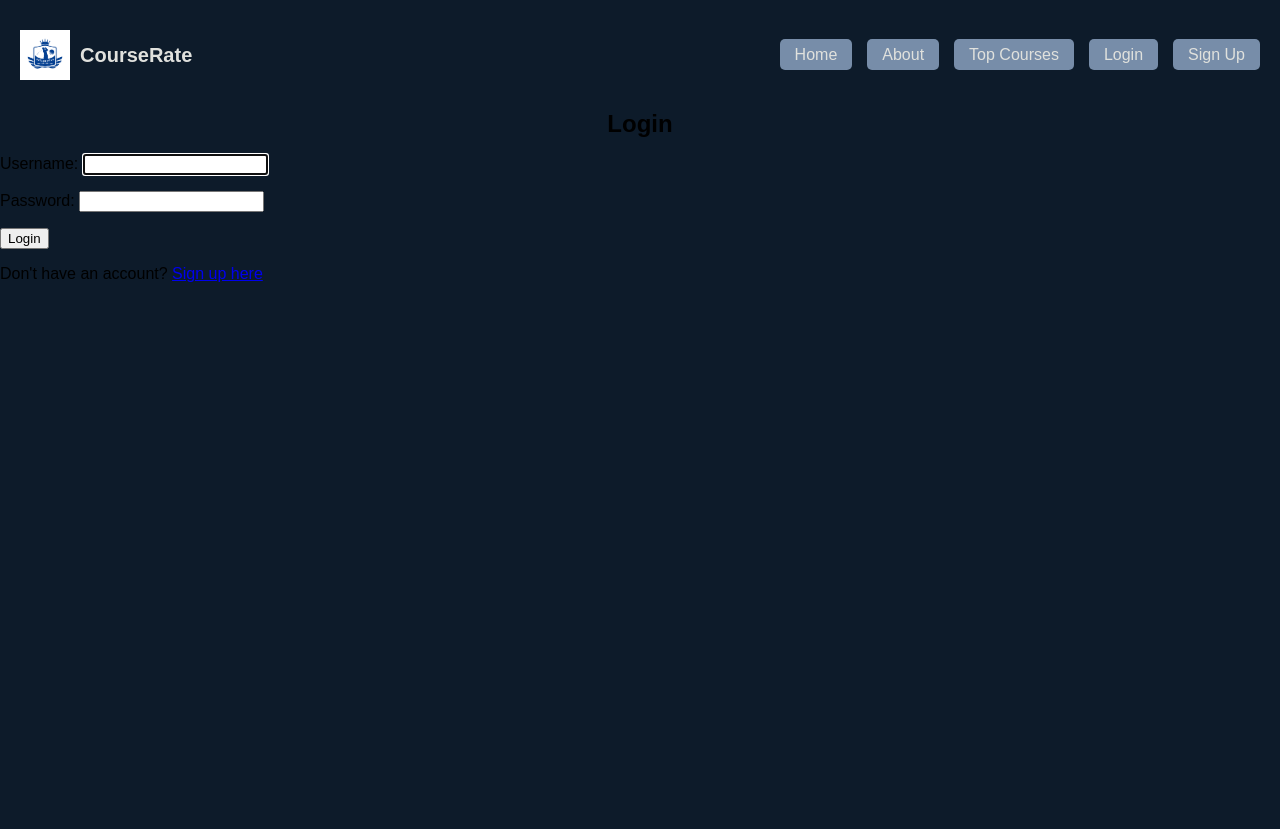
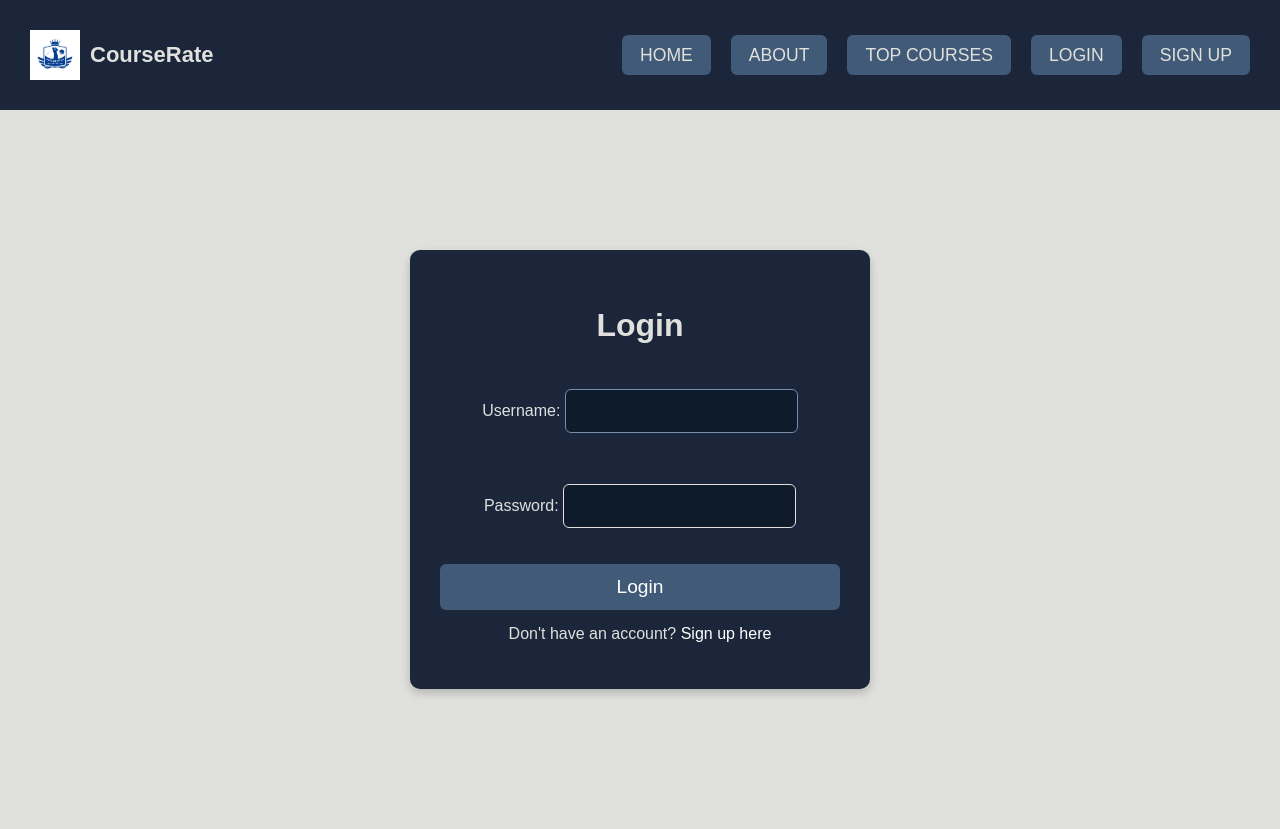
Before and after one commit to JWenham22/unit4-project, a Django app: page /login/ in a window 1280 px wide. Before the commit the page ends 282 px from the top, so only its background shows below. Run offline with Django 5.2, Linux system fonts and the light colour scheme.

Commit message:
finish up the project

```diff
--- a/main_app/static/css/base.css
+++ b/main_app/static/css/base.css
@@ -1,11 +1,12 @@
 body {
-    background-color: #0d1b2a;
+    background-color: #e0e1dd;
     margin: 0;
-    font-family: Arial, sans-serif;
+    font-family: 'Arial', sans-serif;
+    color: #E0E1DD;
 }
 
-h1 {
-    margin: auto;
+h2, h3 {
+    color: black;
     text-align: center;
 }
 
@@ -13,10 +14,10 @@ nav {
     display: flex;
     justify-content: space-between;
     align-items: center;
-    padding: 10px 20px;
-    background-color: #0d1b2a;
-    color: #e0e1dd;
-    height: 90px;
+    padding: 15px 30px;
+    background-color: #1B263B;
+    color: #E0E1DD;
+    height: 80px;
 }
 
 .nav-logo {
@@ -31,41 +32,53 @@ nav {
 }
 
 .site-title {
-    font-size: 20px;
+    font-size: 22px;
     font-weight: bold;
 }
 
 .nav-links {
     display: flex;
+    align-items: center;
     list-style: none;
     padding: 0;
     margin: 0;
 }
 
 .nav-links li {
-    margin-left: 15px;
+    margin-left: 20px;
 }
 
 .nav-links a {
     text-decoration: none;
+    color: #E0E1DD;
+    font-size: 1.1rem;
+    transition: color 0.3s;
 }
 
 .button {
-    background-color: #778da9;
-    color: #e0e1dd;
-    padding: 7px 15px;
-    border-radius: 5px;
+    background-color: #415A77;
+    color: #E0E1DD;
+    padding: 10px 18px;
+    border-radius: 6px;
+    font-size: 1rem;
+    text-transform: uppercase;
     transition: background-color 0.3s;
+    border: none;
+    cursor: pointer;
 }
 
 .button:hover {
-    background-color: #415a77;
+    background-color: #778DA9;
 }
 
-.logout-btn {
-    background-color: #dc3545;
+.logout-form {
+    display: flex;
+    align-items: center;
+    margin: 0;
 }
 
-.logout-btn:hover {
-    background-color: #a71d2a;
+main {
+    padding: 40px;
+    max-width: 1200px;
+    margin: auto;
 }
--- /dev/null
+++ b/main_app/static/css/login.css
@@ -0,0 +1,71 @@
+/* Center the login form */
+.login-container {
+    max-width: 400px;
+    margin: 100px auto;
+    padding: 30px;
+    background: #1B263B; /* Midnight Blue */
+    color: #E0E1DD; /* Light Gray */
+    text-align: center;
+    border-radius: 10px;
+    box-shadow: 0px 4px 10px rgba(0, 0, 0, 0.2);
+}
+
+/* Headings */
+.login-container h1 {
+    font-size: 2rem;
+    margin-bottom: 20px;
+}
+
+/* Form fields */
+.login-container form {
+    display: flex;
+    flex-direction: column;
+}
+
+/* Input fields */
+.login-container input {
+    padding: 12px;
+    margin: 10px 0;
+    border: 1px solid #E0E1DD;
+    border-radius: 6px;
+    background: #0D1B2A; /* Dark Navy */
+    color: #E0E1DD;
+    font-size: 1rem;
+}
+
+/* Focus on input fields */
+.login-container input:focus {
+    outline: none;
+    border-color: #778DA9; /* Dusty Blue */
+}
+
+/* Login Button */
+.login-container button {
+    background-color: #415A77; /* Steel Blue */
+    color: white;
+    padding: 12px;
+    border: none;
+    border-radius: 6px;
+    font-size: 1.2rem;
+    cursor: pointer;
+    transition: background 0.3s;
+    margin-top: 10px;
+}
+
+.login-container button:hover {
+    background-color: #778DA9; /* Dusty Blue */
+}
+
+/* Signup Link */
+.login-container p {
+    margin-top: 15px;
+}
+
+.login-container a {
+    color: white;
+    text-decoration: none;
+}
+
+.login-container a:hover {
+    text-decoration: underline;
+}
--- a/main_app/templates/about.html
+++ b/main_app/templates/about.html
@@ -40,7 +40,7 @@
 
         <div class="cta-container">
             <a href="{% url 'course-index' %}" class="cta-btn">Explore Courses</a>
-            <a href="{% url 'register' %}" class="cta-btn">Join Now</a>
+            <a href="{% url 'signup' %}" class="cta-btn">Join Now</a>
         </div>
     </section>
 {% endblock %}
--- a/main_app/templates/base.html
+++ b/main_app/templates/base.html
@@ -5,7 +5,7 @@
     <meta charset="UTF-8" />
     <meta http-equiv="X-UA-Compatible" content="IE=edge" />
     <meta name="viewport" content="width=device-width, initial-scale=1.0" />
-    <link rel="stylesheet" href="{% static 'css/base.css' %}">
+    <link rel="stylesheet" href="{% static 'css/base.css' %}" />
     <link rel="shortcut icon" type="image/png" href="" />
     <title>CourseRate</title>
     {% block head %}
@@ -25,15 +25,17 @@
 
           {% if user.is_authenticated %}
             <li><a href="{% url 'user-courses' %}" class="button">My Courses</a></li>
-            <li><a href="{% url 'course-create' %}" class="button">Add Course</a></li>
-            <form action="{% url 'logout' %}" method="post">
-              {% csrf_token %}
-              <button type="submit" class="button">Logout</button>
-            </form>
+            <li><a href="{% url 'course-create' %}" class="button">Add a Course</a></li>
+            <li>
+              <form action="{% url 'logout' %}" method="post" class="logout-form">
+                {% csrf_token %}
+                <button type="submit" class="button">Logout</button>
+              </form>
+            </li>
 
           {% else %}
             <li><a href="{% url 'login' %}" class="button">Login</a></li>
-            <li><a href="{% url 'register' %}" class="button">Sign Up</a></li>
+            <li><a href="{% url 'signup' %}" class="button">Sign Up</a></li>
           {% endif %}
         </ul>
       </nav>
--- a/main_app/templates/home.html
+++ b/main_app/templates/home.html
@@ -7,7 +7,7 @@
 
 {% block content %}
     <div class="center-container">
-        <img src="{% static 'images/4k-golf-course-4000-x-2648-background-lrgss04gbesx4twz.webp' %}"
+        <img src="{% static 'images/default-course.jpg.webp' %}"
              alt="Main Page Image" class="home-img"/>
 
         <div class="home-content">
@@ -19,9 +19,9 @@
             </p>
 
             {% if user.is_authenticated %}
-                <a href="{% url 'course-create' %}" class="home-btn">Add Your Course</a>
+                <a href="{% url 'course-create' %}" class="home-btn">Add a Course</a>
             {% else %}
-                <a href="{% url 'register' %}" class="home-btn">Get Started</a>
+                <a href="{% url 'signup' %}" class="home-btn">Get Started</a>
             {% endif %}
         </div>
     </div>
--- a/main_app/templates/users/login.html
+++ b/main_app/templates/users/login.html
@@ -1,4 +1,10 @@
 {% extends 'base.html' %}
+{% load static %}
+
+{% block head %}
+    <link rel="stylesheet" href="{% static 'css/login.css' %}">
+{% endblock %}
+
 {% block content %}
     <section class="login-container">
         <h1>Login</h1>
@@ -7,6 +13,6 @@
             {{ form.as_p }}
             <button type="submit">Login</button>
         </form>
-        <p>Don't have an account? <a href="{% url 'register' %}">Sign up here</a></p>
+        <p>Don't have an account? <a href="{% url 'signup' %}">Sign up here</a></p>
     </section>
 {% endblock %}
--- a/main_app/urls.py
+++ b/main_app/urls.py
@@ -18,5 +18,5 @@ urlpatterns = [
     # Authentication URLs
     path('login/', auth_views.LoginView.as_view(template_name='users/login.html'), name='login'),
     path('logout/', LogoutView.as_view(), {'next_page': 'home'}, name='logout'),
-    path('register/', views.register, name='register'),
+    path('signup/', views.signup, name='signup'),
 ]
```
Also changed, not shown: main_app/static/css/about.css (+1 -12 lines), main_app/static/css/signup.css (added, +70 -0 lines), main_app/templates/users/signup.html (renamed from main_app/templates/users/register.html, +8 -2 lines), main_app/views.py (+5 -17 lines), main_app/static/images/1000_F_508095214_KifgzVYk4yvIQoa6cougsQS5uDbMirLG.jpg (deleted), main_app/static/images/default-course.jpg.webp (added).
